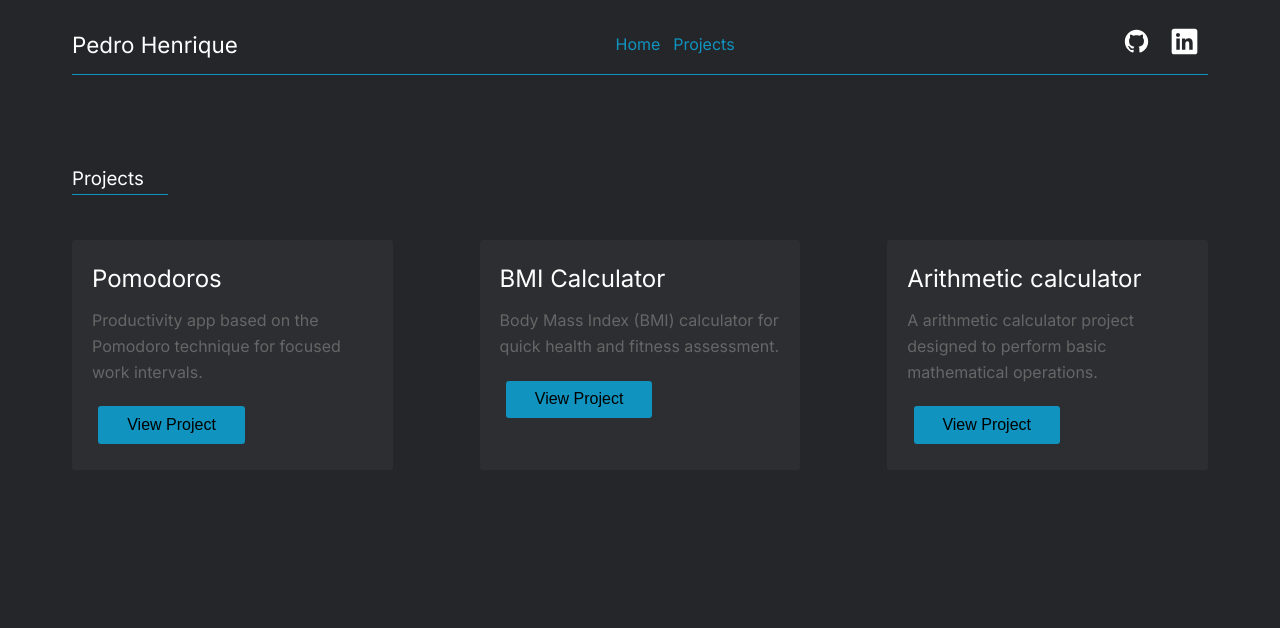
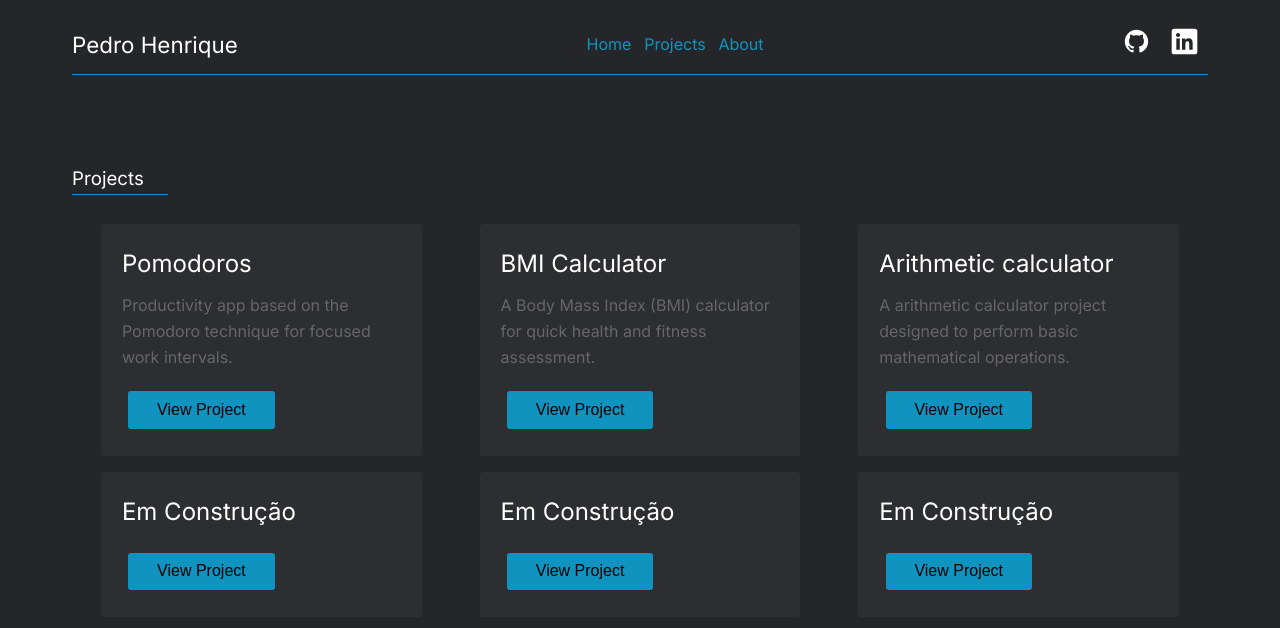
Before and after one commit to pedrohenrique11/portifolio, a Vue app: page /projects in a window 1280 px wide. Shown: the top 628 px of the page. Built offline with nearby package versions, Linux system fonts and the light colour scheme.

Commit message:
feat: add animations on Card component

```diff
--- a/src/components/ButtonMenu.vue
+++ b/src/components/ButtonMenu.vue
@@ -1,11 +1,21 @@
 <script>
     export default {
-        props: ['onclick']
+        props: ['onclick'],
+        data() {
+            return {
+                loaded: false,
+            }
+        },
+        mounted() {
+            setTimeout (() => {
+                this.loaded = true
+            }, 200)
+        }
     }
 </script>
 
 <template>
-    <div class="button-container">
+    <div class="button-container" :class="{'slide-up': loaded}">
         <button  @click="onClick" >
             <svg xmlns="http://www.w3.org/2000/svg" height="38" viewBox="0 -960 960 960" width="38"><path d="M120-240v-80h720v80H120Zm0-200v-80h720v80H120Zm0-200v-80h720v80H120Z"/></svg>
         </button>
@@ -17,6 +27,8 @@
         position: fixed;
         bottom: 2rem;
         right: 2rem;
+
+        transition: transform .5s ease;
     }
     button {
         display: flex;
@@ -24,19 +36,23 @@
         align-content: center;
         padding: 0.5rem 0.6rem;
 
-        background: var(--secondary-color);
-        border-radius: 16px;
+        background: rgba(16, 147, 191, 0.52);
         box-shadow: 0 4px 30px rgba(0, 0, 0, 0.1);
         backdrop-filter: blur(0.9px);
         -webkit-backdrop-filter: blur(0.9px);
+        border: 1px solid rgba(16, 147, 191, 0.3);
 
         border-radius: 3px;
-        border: none;
         cursor: pointer;
 
         transition: 0.5s;
-        z-index: 1000;
+        z-index: 2;
     }
+    .slide-up {
+    z-index: 20;
+    display: flex;
+    transform: translateY(-40px);
+}
     button:hover {
         background: #0b789c;
     }
--- a/src/components/MenuMobile.vue
+++ b/src/components/MenuMobile.vue
@@ -18,6 +18,9 @@ const toggle = () => {
             </li>
             <li :onClick="toggle">
                 <RouterLink to="/projects">Projects</RouterLink>
+            </li>
+            <li>
+                <RouterLink to="/about">About</RouterLink>
             </li>
             <ButtonMenu :onClick="toggle"/>
     </div>
--- a/src/components/MyProfile.vue
+++ b/src/components/MyProfile.vue
@@ -1,7 +1,6 @@
 <script setup>
 import { RouterLink } from 'vue-router';
 import TheButtons from './TheButtons.vue';
-
 </script>
 
 <template>
--- a/src/components/MyProjects.vue
+++ b/src/components/MyProjects.vue
@@ -1,27 +1,41 @@
 <script>
 import ProjectCard from "./ProjectCard.vue"
-
-import Pomodoros from "./imgs/pomodoros.png"
-import Calculadora from "./imgs/calculadora.png"
-import BMI from "./imgs/BMI.png"
 
 export default {
     components:{ ProjectCard },
     data() {
         return {
             cards: [
-                {title: "Pomodoros", text: "Productivity app based on the Pomodoro technique for focused work intervals.", link: "https://github.com/pedrohenrique11/Pomodoros", img: Pomodoros},
-                {title: "BMI Calculator", text: "Body Mass Index (BMI) calculator for quick health and fitness assessment.", link: "https://github.com/pedrohenrique11/BMI-Calculator", img: BMI},
-                {title: "Arithmetic calculator", text: "A arithmetic calculator project designed to perform basic mathematical operations.", link: "https://github.com/pedrohenrique11/calculadora_aritmetica/tree/main", img: Calculadora}
-            	]
-        }
-    }
+                {title: "Pomodoros", text: "Productivity app based on the Pomodoro technique for focused work intervals.", link: "https://github.com/pedrohenrique11/Pomodoros"},
+                {title: "BMI Calculator", text: "A Body Mass Index (BMI) calculator for quick health and fitness assessment.", link: "https://github.com/pedrohenrique11/BMI-Calculator"},
+                {title: "Arithmetic calculator", text: "A arithmetic calculator project designed to perform basic mathematical operations.", link: "https://github.com/pedrohenrique11/calculadora_aritmetica/tree/main"},
+                {title: "Em Construção", text: "", link: ""},
+                {title: "Em Construção", text: "", link: ""},
+                {title: "Em Construção", text: "", link: ""}
+
+            	],
+              loaded: false,
+        };
+    },
+    mounted() {
+    setTimeout(() => {
+      this.loaded = true;
+    }, 100);
+  }
 }
+
 </script>
 
 <template>
     <div class="content">
-        <ProjectCard v-for="(value, index) in cards" :key="index" :title="value.title" :text="value.text" :link="value.link" :img="value.img"/>
+        <ProjectCard v-for="(value, index) in cards"
+        :key="index"
+        :title="value.title"
+        :text="value.text"
+        :link="value.link"
+        class="card"
+        :class="{'slide-up':loaded}"
+        :style="{'transition-delay': `${index * 0.1}s`}"/>
     </div>
 </template>
 
@@ -30,11 +44,13 @@ export default {
   display: flex;
   flex-wrap: wrap;
   justify-content: space-between;
+  margin-top: 40px;
 }
 
 .card {
   flex: 0 1 calc(30% - 20px);
   margin-bottom: 1rem;
+  transition: transform .5s ease;
 }
 
 @media (max-width: 1100px) {
@@ -42,10 +58,16 @@ export default {
       flex-basis: calc(50% - 20px);
     }
 }
-
 @media (max-width: 600px) {
   .card {
     flex-basis: calc(100% - 20px);
   }
 }
+.below-menu {
+  z-index: 1;
+}
+.slide-up {
+  z-index: 1;
+  transform: translateY(-40px);
+}
 </style>
--- a/src/components/ProjectCard.vue
+++ b/src/components/ProjectCard.vue
@@ -37,12 +37,16 @@ import TheButtons from './TheButtons.vue';
   }
   .card {
     padding: 0;
+    margin: 0 auto;
     border-radius: 3px;
     background-color: var(--primary-dark-color);
+    border: 1px solid var(--primary-dark-color);
     overflow: hidden;
 
+    transition: 2s ease;
   }
   .card:hover {
+    border: 1px solid var(--secondary-color);
     box-shadow: 0 4px 8px rgba(0, 0, 0, 0.1);
   }
   .card-content {
--- a/src/components/TheHeader.vue
+++ b/src/components/TheHeader.vue
@@ -8,6 +8,7 @@
         <nav>
           <RouterLink to="/">Home</RouterLink>
           <RouterLink to="/projects">Projects</RouterLink>
+          <RouterLink to="/about">About</RouterLink>
         </nav>
         <ul>
           <li>
--- a/src/router/index.js
+++ b/src/router/index.js
@@ -13,6 +13,11 @@ const router = createRouter({
       path: '/projects',
       name: 'projects',
       component: () => import('../views/ProjectsView.vue')
+    },
+    {
+      path:'/about',
+      name: 'about',
+      component: () => import('../views/AboutView.vue')
     }
   ]
 })
--- /dev/null
+++ b/src/views/AboutView.vue
@@ -0,0 +1,8 @@
+<script setup>
+</script>
+
+<template>
+    <div>
+
+    </div>
+</template>
```
